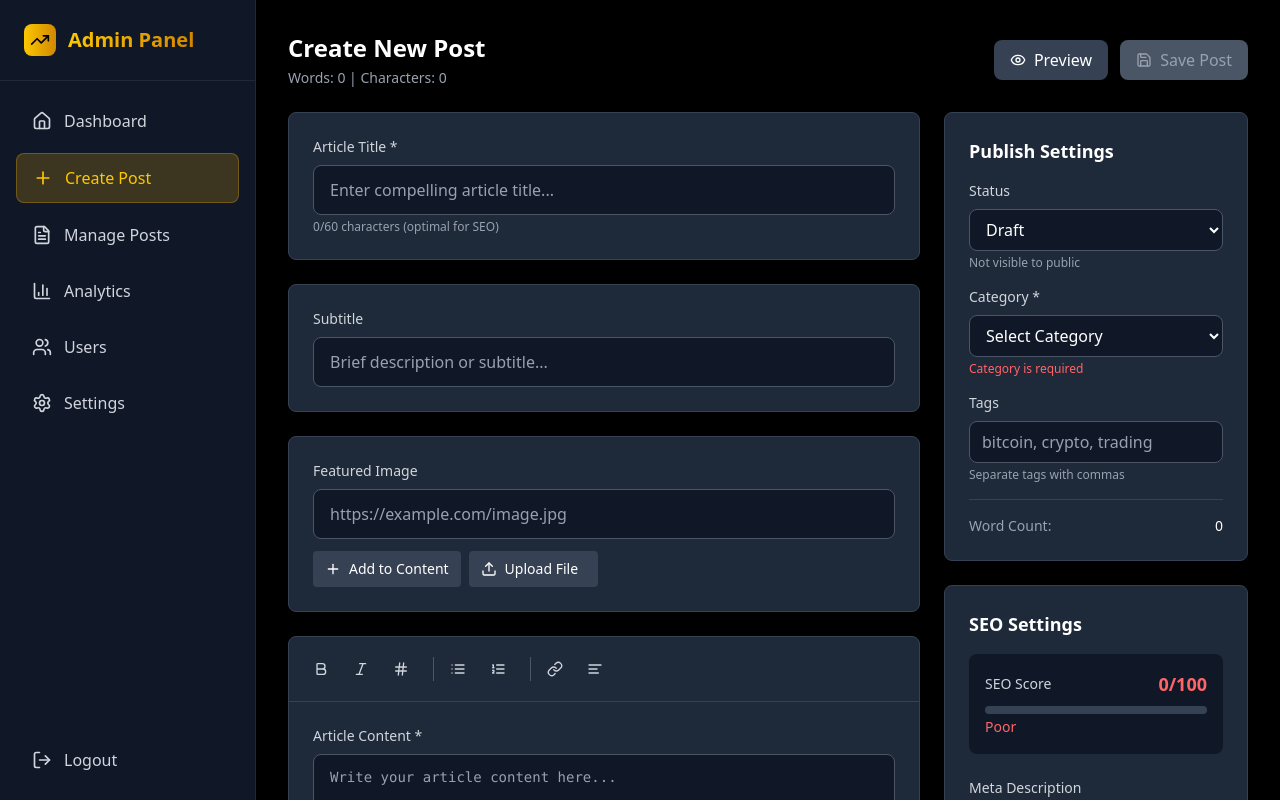
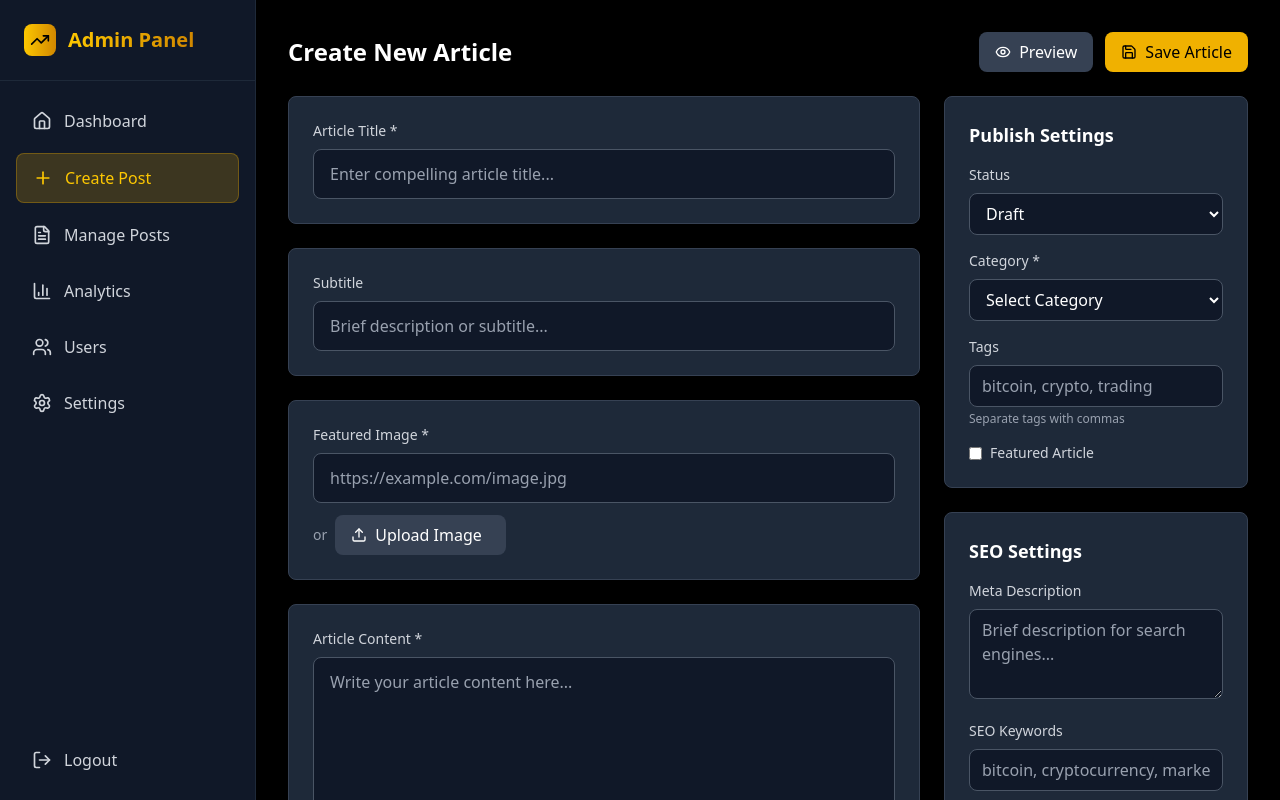
Before and after one commit to Dearie-de-cybek/Blog-Krypto, a React (Vite) app in the folder frontend/: page /admin-dashboard in a window 1280 px wide. Both pictures are taken after a click on the button "Create Post". Shown: the top 800 px of the page. Built offline with nearby package versions, Linux system fonts and the light colour scheme.

Commit message:
updated BlogEditor

```diff
--- a/frontend/src/components/admin/BlogEditor.jsx
+++ b/frontend/src/components/admin/BlogEditor.jsx
@@ -1,137 +1,117 @@
-import React, { useState, useRef } from 'react';
-import { Save, Eye } from 'lucide-react';
+import React, { useState } from 'react';
+import { Save, Eye, Upload } from 'lucide-react';
+import articlesService from '../../services/articlesService';
+import { useUpload } from '../../hooks/useUpload';
 
-// Import components
-import PreviewModal from './PreviewModal';
-import ImageUploader from './ImageUploader';
-import FormatToolbar from './FormatToolbar';
-import PublishSettings from './PublishSettings';
-import SEOSettings from './SEOSettings';
+const BlogEditor = ({ articleId = null, initialData = null }) => {
+  const [articleData, setArticleData] = useState({
+    title: initialData?.title || '',
+    subtitle: initialData?.subtitle || '',
+    content: initialData?.content || '',
+    category: initialData?.category || '',
+    tags: initialData?.tags?.join(', ') || '',
+    featuredImage: initialData?.featuredImage || '',
+    status: initialData?.status || 'draft',
+    metaDescription: initialData?.metaDescription || '',
+    metaKeywords: initialData?.metaKeywords?.join(', ') || '',
+    isFeatured: initialData?.isFeatured || false
+  });
 
-const BlogEditor = () => {
-  // Content state
-  const [title, setTitle] = useState('');
-  const [subtitle, setSubtitle] = useState('');
-  const [content, setContent] = useState('');
-  const [featuredImage, setFeaturedImage] = useState('');
+  const [saving, setSaving] = useState(false);
+  const [error, setError] = useState('');
+  const [success, setSuccess] = useState('');
 
-  // Publishing state
-  const [category, setCategory] = useState('');
-  const [tags, setTags] = useState('');
-  const [status, setStatus] = useState('draft');
-  const [publishDate, setPublishDate] = useState('');
+  const { uploadFile, uploading } = useUpload();
 
-  // SEO state
-  const [metaDescription, setMetaDescription] = useState('');
-  const [seoKeywords, setSeoKeywords] = useState('');
+  const categories = [
+    'Home',
+    'Education',
+    'Events',
+    'Interviews',
+    'Market Analysis',
+    'Press Release'
+  ];
 
-  // UI state
-  const [showPreview, setShowPreview] = useState(false);
-  const [isSaving, setIsSaving] = useState(false);
+  const handleChange = (e) => {
+    const { name, value, type, checked } = e.target;
+    setArticleData(prev => ({
+      ...prev,
+      [name]: type === 'checkbox' ? checked : value
+    }));
+    setError('');
+    setSuccess('');
+  };
 
-  // Refs
-  const textareaRef = useRef(null);
+  const handleImageUpload = async (e) => {
+    const file = e.target.files[0];
+    if (!file) return;
 
-  // Handlers
+    try {
+      const response = await uploadFile(file);
+      setArticleData(prev => ({
+        ...prev,
+        featuredImage: response.data.fullUrl
+      }));
+      setSuccess('Image uploaded successfully!');
+    } catch (err) {
+      setError('Failed to upload image: ' + err.message);
+    }
+  };
+
   const handleSave = async () => {
-    setIsSaving(true);
+    try {
+      setSaving(true);
+      setError('');
+      setSuccess('');
 
-    const postData = {
-      title,
-      subtitle,
-      content,
-      category,
-      tags: tags.split(',').map(tag => tag.trim()).filter(tag => tag.length > 0),
-      featuredImage,
-      status,
-      publishDate: status === 'scheduled' ? publishDate : null,
-      metaDescription,
-      seoKeywords: seoKeywords.split(',').map(keyword => keyword.trim()).filter(keyword => keyword.length > 0),
-      createdAt: new Date().toISOString(),
-      updatedAt: new Date().toISOString()
-    };
+      // Validate required fields
+      if (!articleData.title || !articleData.content || !articleData.category || !articleData.featuredImage) {
+        throw new Error('Please fill in all required fields');
+      }
 
-    console.log('Saving post:', postData);
+      // Prepare data for API
+      const dataToSave = {
+        ...articleData,
+        tags: articleData.tags.split(',').map(tag => tag.trim()).filter(tag => tag),
+        metaKeywords: articleData.metaKeywords.split(',').map(keyword => keyword.trim()).filter(keyword => keyword)
+      };
 
-    // Simulate API call
-    await new Promise(resolve => setTimeout(resolve, 1000));
+      let response;
+      if (articleId) {
+        // Update existing article
+        response = await articlesService.updateArticle(articleId, dataToSave);
+        setSuccess('Article updated successfully!');
+      } else {
+        // Create new article
+        response = await articlesService.createArticle(dataToSave);
+        setSuccess('Article created successfully!');
+      }
 
-    setIsSaving(false);
-    alert('Post saved successfully!');
+      // Optionally redirect or update UI
+      console.log('Article saved:', response.data);
+
+    } catch (err) {
+      setError(err.message || 'Failed to save article');
+    } finally {
+      setSaving(false);
+    }
   };
 
   const handlePreview = () => {
-    setShowPreview(true);
-  };
-
-  const handleImageInsert = (imageUrl) => {
-    const imageMarkdown = `\n\n![Image](${imageUrl})\n\n`;
-    const textarea = textareaRef.current;
-
-    if (textarea) {
-      const cursorPos = textarea.selectionStart;
-      const beforeText = content.substring(0, cursorPos);
-      const afterText = content.substring(cursorPos);
-      const newContent = beforeText + imageMarkdown + afterText;
-
-      setContent(newContent);
-
-      // Focus and set cursor position after image
-      setTimeout(() => {
-        textarea.focus();
-        const newCursorPos = cursorPos + imageMarkdown.length;
-        textarea.setSelectionRange(newCursorPos, newCursorPos);
-      }, 0);
+    if (articleId) {
+      window.open(`/article/${articleId}`, '_blank');
+    } else {
+      alert('Please save the article first to preview it');
     }
-  };
-
-  const getPreviewData = () => {
-    return {
-      title,
-      subtitle,
-      content: convertMarkdownToHtml(content),
-      category,
-      tags: tags.split(',').map(tag => tag.trim()).filter(tag => tag.length > 0),
-      featuredImage,
-      status,
-      metaDescription,
-      seoKeywords
-    };
-  };
-
-  // Simple markdown to HTML converter
-  const convertMarkdownToHtml = (markdown) => {
-    return markdown
-      .replace(/^## (.*$)/gim, '<h2>$1</h2>')
-      .replace(/^# (.*$)/gim, '<h1>$1</h1>')
-      .replace(/\*\*(.*?)\*\*/gim, '<strong>$1</strong>')
-      .replace(/\*(.*?)\*/gim, '<em>$1</em>')
-      .replace(/!\[([^\]]*)\]\(([^)]+)\)/gim, '<img src="$2" alt="$1" style="max-width: 100%; height: auto; margin: 16px 0;" />')
-      .replace(/\[([^\]]+)\]\(([^)]+)\)/gim, '<a href="$2" target="_blank" rel="noopener noreferrer">$1</a>')
-      .replace(/^- (.*$)/gim, '<li>$1</li>')
-      .replace(/^(\d+)\. (.*$)/gim, '<li>$1. $2</li>')
-      .replace(/(<li>.*<\/li>)/s, '<ul>$1</ul>')
-      .replace(/\n/gim, '<br />');
-  };
-
-  const getWordCount = () => {
-    return content.split(' ').filter(word => word.length > 0).length;
-  };
-
-  const isFormValid = () => {
-    return title.trim() && content.trim() && category;
   };
 
   return (
     <div className="space-y-6">
       {/* Header */}
       <div className="flex items-center justify-between">
-        <div>
-          <h1 className="text-2xl font-bold text-white">Create New Post</h1>
-          <div className="text-sm text-gray-400 mt-1">
-            Words: {getWordCount()} | Characters: {content.length}
-          </div>
-        </div>
+        <h1 className="text-2xl font-bold text-white">
+          {articleId ? 'Edit Article' : 'Create New Article'}
+        </h1>
         <div className="flex items-center space-x-3">
           <button
             onClick={handlePreview}
@@ -142,18 +122,27 @@ const BlogEditor = () => {
           </button>
           <button
             onClick={handleSave}
-            disabled={!isFormValid() || isSaving}
-            className={`flex items-center space-x-2 px-4 py-2 rounded-lg transition-colors font-medium ${
-              isFormValid() && !isSaving
-                ? 'bg-yellow-500 hover:bg-yellow-600 text-black'
-                : 'bg-gray-600 text-gray-400 cursor-not-allowed'
-            }`}
+            disabled={saving}
+            className="flex items-center space-x-2 px-4 py-2 bg-yellow-500 hover:bg-yellow-600 text-black rounded-lg transition-colors font-medium disabled:opacity-50"
           >
             <Save className="w-4 h-4" />
-            <span>{isSaving ? 'Saving...' : 'Save Post'}</span>
+            <span>{saving ? 'Saving...' : 'Save Article'}</span>
           </button>
         </div>
       </div>
+
+      {/* Success/Error Messages */}
+      {error && (
+        <div className="bg-red-500/20 border border-red-500/50 text-red-400 px-4 py-3 rounded-lg">
+          {error}
+        </div>
+      )}
+
+      {success && (
+        <div className="bg-green-500/20 border border-green-500/50 text-green-400 px-4 py-3 rounded-lg">
+          {success}
+        </div>
+      )}
 
       <div className="grid lg:grid-cols-3 gap-6">
         {/* Main Editor */}
@@ -166,14 +155,13 @@ const BlogEditor = () => {
             </label>
             <input
               type="text"
-              value={title}
-              onChange={(e) => setTitle(e.target.value)}
+              name="title"
+              value={articleData.title}
+              onChange={handleChange}
               placeholder="Enter compelling article title..."
               className="w-full px-4 py-3 bg-gray-900 border border-gray-600 rounded-lg text-white placeholder-gray-400 focus:outline-none focus:ring-2 focus:ring-yellow-500 focus:border-transparent"
+              required
             />
-            <div className="text-xs text-gray-400 mt-1">
-              {title.length}/60 characters (optimal for SEO)
-            </div>
           </div>
 
           {/* Subtitle */}
@@ -183,43 +171,66 @@ const BlogEditor = () => {
             </label>
             <input
               type="text"
-              value={subtitle}
-              onChange={(e) => setSubtitle(e.target.value)}
+              name="subtitle"
+              value={articleData.subtitle}
+              onChange={handleChange}
               placeholder="Brief description or subtitle..."
               className="w-full px-4 py-3 bg-gray-900 border border-gray-600 rounded-lg text-white placeholder-gray-400 focus:outline-none focus:ring-2 focus:ring-yellow-500 focus:border-transparent"
             />
           </div>
 
           {/* Featured Image */}
-          <ImageUploader
-            onImageInsert={handleImageInsert}
-            onFeaturedImageChange={setFeaturedImage}
-            featuredImage={featuredImage}
-          />
+          <div className="bg-gray-800 rounded-lg p-6 border border-gray-700">
+            <label className="block text-sm font-medium text-gray-300 mb-2">
+              Featured Image *
+            </label>
+            <div className="space-y-3">
+              <input
+                type="url"
+                name="featuredImage"
+                value={articleData.featuredImage}
+                onChange={handleChange}
+                placeholder="https://example.com/image.jpg"
+                className="w-full px-4 py-3 bg-gray-900 border border-gray-600 rounded-lg text-white placeholder-gray-400 focus:outline-none focus:ring-2 focus:ring-yellow-500 focus:border-transparent"
+              />
+              <div className="flex items-center space-x-2">
+                <span className="text-gray-400 text-sm">or</span>
+                <label className="flex items-center space-x-2 px-4 py-2 bg-gray-700 hover:bg-gray-600 text-white rounded-lg transition-colors cursor-pointer">
+                  <Upload className="w-4 h-4" />
+                  <span>{uploading ? 'Uploading...' : 'Upload Image'}</span>
+                  <input
+                    type="file"
+                    onChange={handleImageUpload}
+                    accept="image/*"
+                    className="hidden"
+                    disabled={uploading}
+                  />
+                </label>
+              </div>
+              {articleData.featuredImage && (
+                <img
+                  src={articleData.featuredImage}
+                  alt="Preview"
+                  className="w-full h-48 object-cover rounded-lg border border-gray-600"
+                />
+              )}
+            </div>
+          </div>
 
           {/* Content Editor */}
-          <div className="bg-gray-800 rounded-lg border border-gray-700">
-            <FormatToolbar onFormat={setContent} textareaRef={textareaRef} />
-
-            <div className="p-6">
-              <label className="block text-sm font-medium text-gray-300 mb-2">
-                Article Content *
-              </label>
-              <textarea
-                ref={textareaRef}
-                value={content}
-                onChange={(e) => setContent(e.target.value)}
-                placeholder="Write your article content here...
-
-Use ** for bold text, * for italic, ## for headings
-- For bullet lists
-1. For numbered lists
-[link text](url) for links
-![alt text](image-url) for images"
-                rows={25}
-                className="w-full px-4 py-3 bg-gray-900 border border-gray-600 rounded-lg text-white placeholder-gray-400 focus:outline-none focus:ring-2 focus:ring-yellow-500 focus:border-transparent resize-none font-mono text-sm"
-              />
-            </div>
+          <div className="bg-gray-800 rounded-lg p-6 border border-gray-700">
+            <label className="block text-sm font-medium text-gray-300 mb-2">
+              Article Content *
+            </label>
+            <textarea
+              name="content"
+              value={articleData.content}
+              onChange={handleChange}
+              placeholder="Write your article content here..."
+              rows={20}
+              className="w-full px-4 py-3 bg-gray-900 border border-gray-600 rounded-lg text-white placeholder-gray-400 focus:outline-none focus:ring-2 focus:ring-yellow-500 focus:border-transparent resize-none"
+              required
+            />
           </div>
         </div>
 
@@ -227,35 +238,109 @@ Use ** for bold text, * for italic, ## for headings
         <div className="space-y-6">
 
           {/* Publish Settings */}
-          <PublishSettings
-            status={status}
-            setStatus={setStatus}
-            category={category}
-            setCategory={setCategory}
-            tags={tags}
-            setTags={setTags}
-            publishDate={publishDate}
-            setPublishDate={setPublishDate}
-          />
+          <div className="bg-gray-800 rounded-lg p-6 border border-gray-700">
+            <h3 className="text-lg font-semibold text-white mb-4">Publish Settings</h3>
+
+            <div className="space-y-4">
+              <div>
+                <label className="block text-sm font-medium text-gray-300 mb-2">
+                  Status
+                </label>
+                <select
+                  name="status"
+                  value={articleData.status}
+                  onChange={handleChange}
+                  className="w-full px-3 py-2 bg-gray-900 border border-gray-600 rounded-lg text-white focus:outline-none focus:ring-2 focus:ring-yellow-500"
+                >
+                  <option value="draft">Draft</option>
+                  <option value="published">Published</option>
+                </select>
+              </div>
+
+              <div>
+                <label className="block text-sm font-medium text-gray-300 mb-2">
+                  Category *
+                </label>
+                <select
+                  name="category"
+                  value={articleData.category}
+                  onChange={handleChange}
+                  className="w-full px-3 py-2 bg-gray-900 border border-gray-600 rounded-lg text-white focus:outline-none focus:ring-2 focus:ring-yellow-500"
+                  required
+                >
+                  <option value="">Select Category</option>
+                  {categories.map((cat) => (
+                    <option key={cat} value={cat}>{cat}</option>
+                  ))}
+                </select>
+              </div>
+
+              <div>
+                <label className="block text-sm font-medium text-gray-300 mb-2">
+                  Tags
+                </label>
+                <input
+                  type="text"
+                  name="tags"
+                  value={articleData.tags}
+                  onChange={handleChange}
+                  placeholder="bitcoin, crypto, trading"
+                  className="w-full px-3 py-2 bg-gray-900 border border-gray-600 rounded-lg text-white placeholder-gray-400 focus:outline-none focus:ring-2 focus:ring-yellow-500"
+                />
+                <p className="text-xs text-gray-400 mt-1">Separate tags with commas</p>
+              </div>
+
+              <div>
+                <label className="flex items-center space-x-2">
+                  <input
+                    type="checkbox"
+                    name="isFeatured"
+                    checked={articleData.isFeatured}
+                    onChange={handleChange}
+                    className="rounded border-gray-600 bg-gray-900 text-yellow-500 focus:ring-yellow-500"
+                  />
+                  <span className="text-sm text-gray-300">Featured Article</span>
+                </label>
+              </div>
+            </div>
+          </div>
 
           {/* SEO Settings */}
-          <SEOSettings
-            metaDescription={metaDescription}
-            setMetaDescription={setMetaDescription}
-            seoKeywords={seoKeywords}
-            setSeoKeywords={setSeoKeywords}
-            title={title}
-            content={content}
-          />
+          <div className="bg-gray-800 rounded-lg p-6 border border-gray-700">
+            <h3 className="text-lg font-semibold text-white mb-4">SEO Settings</h3>
+
+            <div className="space-y-4">
+              <div>
+                <label className="block text-sm font-medium text-gray-300 mb-2">
+                  Meta Description
+                </label>
+                <textarea
+                  name="metaDescription"
+                  value={articleData.metaDescription}
+                  onChange={handleChange}
+                  placeholder="Brief description for search engines..."
+                  rows={3}
+                  className="w-full px-3 py-2 bg-gray-900 border border-gray-600 rounded-lg text-white placeholder-gray-400 focus:outline-none focus:ring-2 focus:ring-yellow-500"
+                />
+              </div>
+
+              <div>
+                <label className="block text-sm font-medium text-gray-300 mb-2">
+                  SEO Keywords
+                </label>
+                <input
+                  type="text"
+                  name="metaKeywords"
+                  value={articleData.metaKeywords}
+                  onChange={handleChange}
+                  placeholder="bitcoin, cryptocurrency, market"
+                  className="w-full px-3 py-2 bg-gray-900 border border-gray-600 rounded-lg text-white placeholder-gray-400 focus:outline-none focus:ring-2 focus:ring-yellow-500"
+                />
+              </div>
+            </div>
+          </div>
         </div>
       </div>
-
-      {/* Preview Modal */}
-      <PreviewModal
-        isOpen={showPreview}
-        onClose={() => setShowPreview(false)}
-        postData={getPreviewData()}
-      />
     </div>
   );
 };
```
